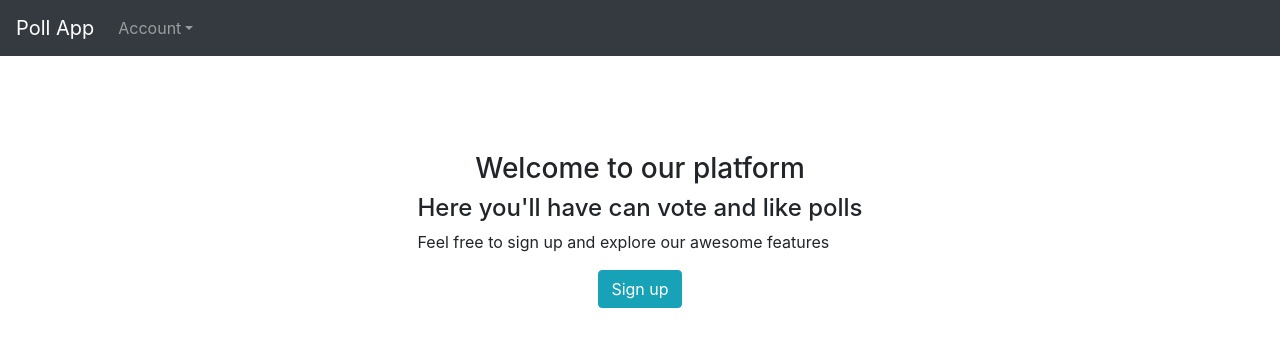
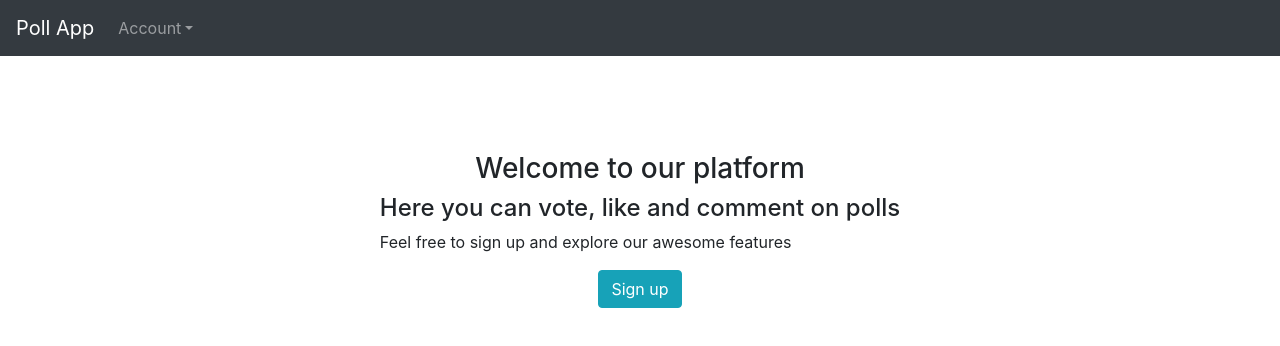
Before and after one commit to onojaMatthew/orjirhePrime, a React (Create React App) app in the folder client/: page / in a window 1280 px wide. Shown: the top 346 px of the page. Built offline with nearby package versions, Linux system fonts and the light colour scheme.

Commit message:
added new changes

```diff
--- a/client/src/components/containers/user/Home.js
+++ b/client/src/components/containers/user/Home.js
@@ -21,7 +21,7 @@ class Home extends Component {
         </Row>
         <Row className="justify-content-md-center">
           <div>
-            <h4>Here you'll have can vote and like polls</h4>
+            <h4>Here you can vote, like and comment on polls</h4>
             <p>Feel free to sign up and explore our awesome features</p>
 
           </div>
```
